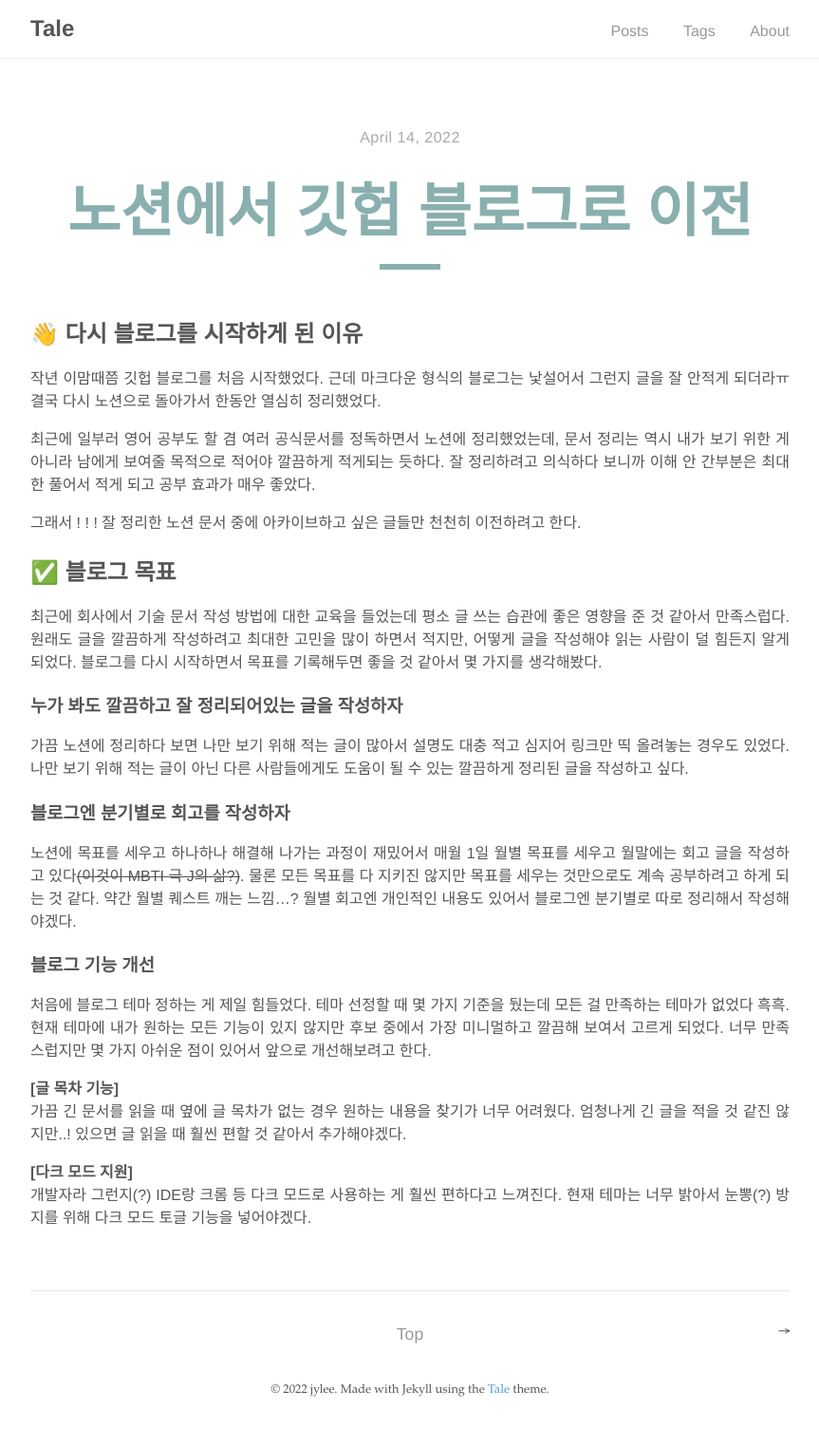
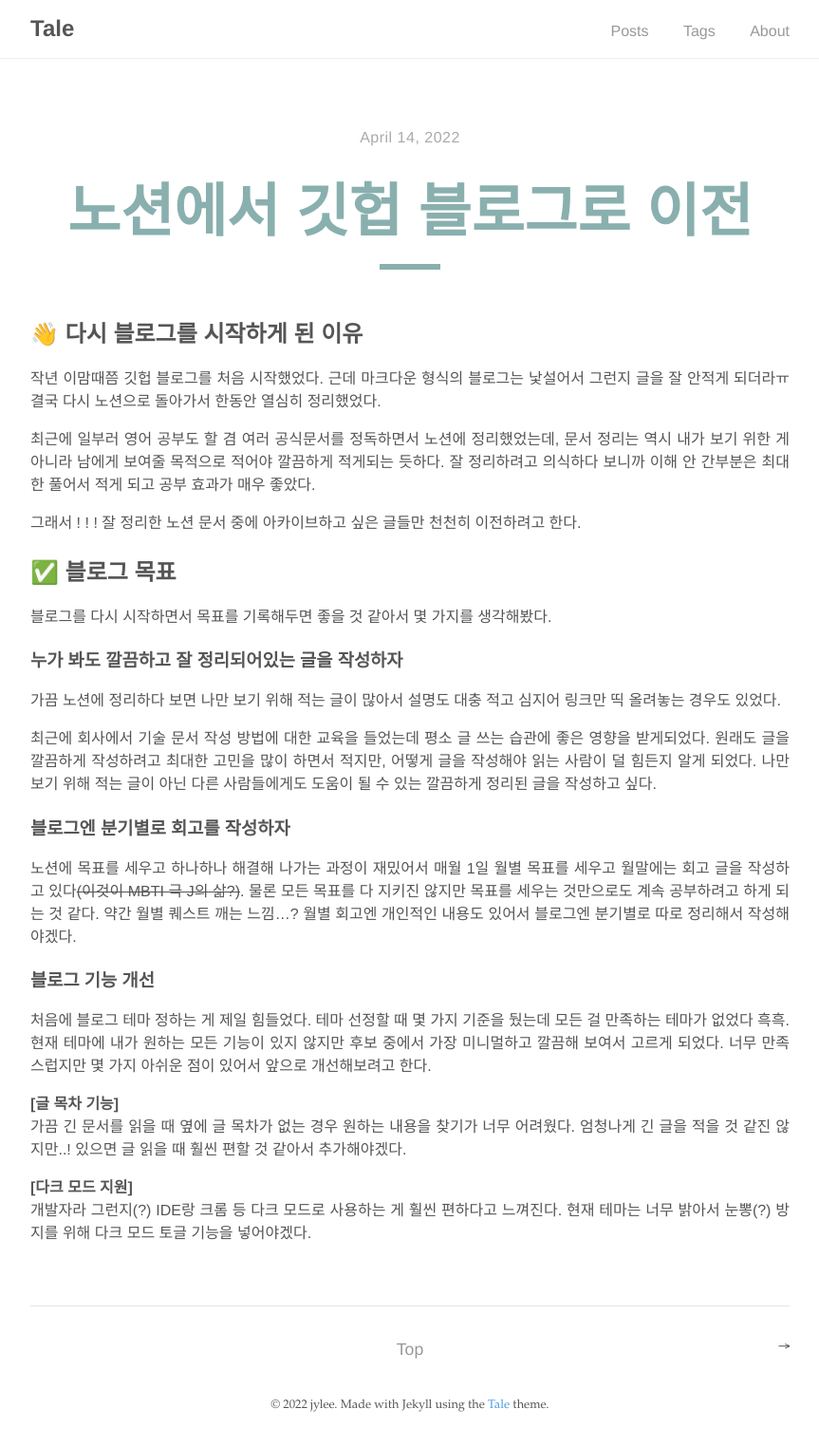
Before and after one commit to ch3coo2ca/ch3coo2ca.github.io, a Jekyll site: the page built from _posts/2022-04-14-blog-mirgration.md, in a window 1280 px wide. Shown: the whole page at 95% size, without its empty margins (208-1071 px from the left). Built offline with Jekyll 4.4.1, drawn with Linux system fonts in a browser that asks for light colours.

Commit message:
update : 2022-04-14 post content

```diff
--- a/_posts/2022-04-14-blog-mirgration.md
+++ b/_posts/2022-04-14-blog-mirgration.md
@@ -13,12 +13,14 @@ tags: log
 그래서 ! ! ! 잘 정리한 노션 문서 중에 아카이브하고 싶은 글들만 천천히 이전하려고 한다.
 
 ## ✅ 블로그 목표
-최근에 회사에서 기술 문서 작성 방법에 대한 교육을 들었는데 평소 글 쓰는 습관에 좋은 영향을 준 것 같아서 만족스럽다.
-원래도 글을 깔끔하게 작성하려고 최대한 고민을 많이 하면서 적지만, 어떻게 글을 작성해야 읽는 사람이 덜 힘든지 알게 되었다.
 블로그를 다시 시작하면서 목표를 기록해두면 좋을 것 같아서 몇 가지를 생각해봤다.
 
 ### 누가 봐도 깔끔하고 잘 정리되어있는 글을 작성하자
+
 가끔 노션에 정리하다 보면 나만 보기 위해 적는 글이 많아서 설명도 대충 적고 심지어 링크만 띡 올려놓는 경우도 있었다.
+
+최근에 회사에서 기술 문서 작성 방법에 대한 교육을 들었는데 평소 글 쓰는 습관에 좋은 영향을 받게되었다.
+원래도 글을 깔끔하게 작성하려고 최대한 고민을 많이 하면서 적지만, 어떻게 글을 작성해야 읽는 사람이 덜 힘든지 알게 되었다.
 나만 보기 위해 적는 글이 아닌 다른 사람들에게도 도움이 될 수 있는 깔끔하게 정리된 글을 작성하고 싶다.
 
 ### 블로그엔 분기별로 회고를 작성하자
```
